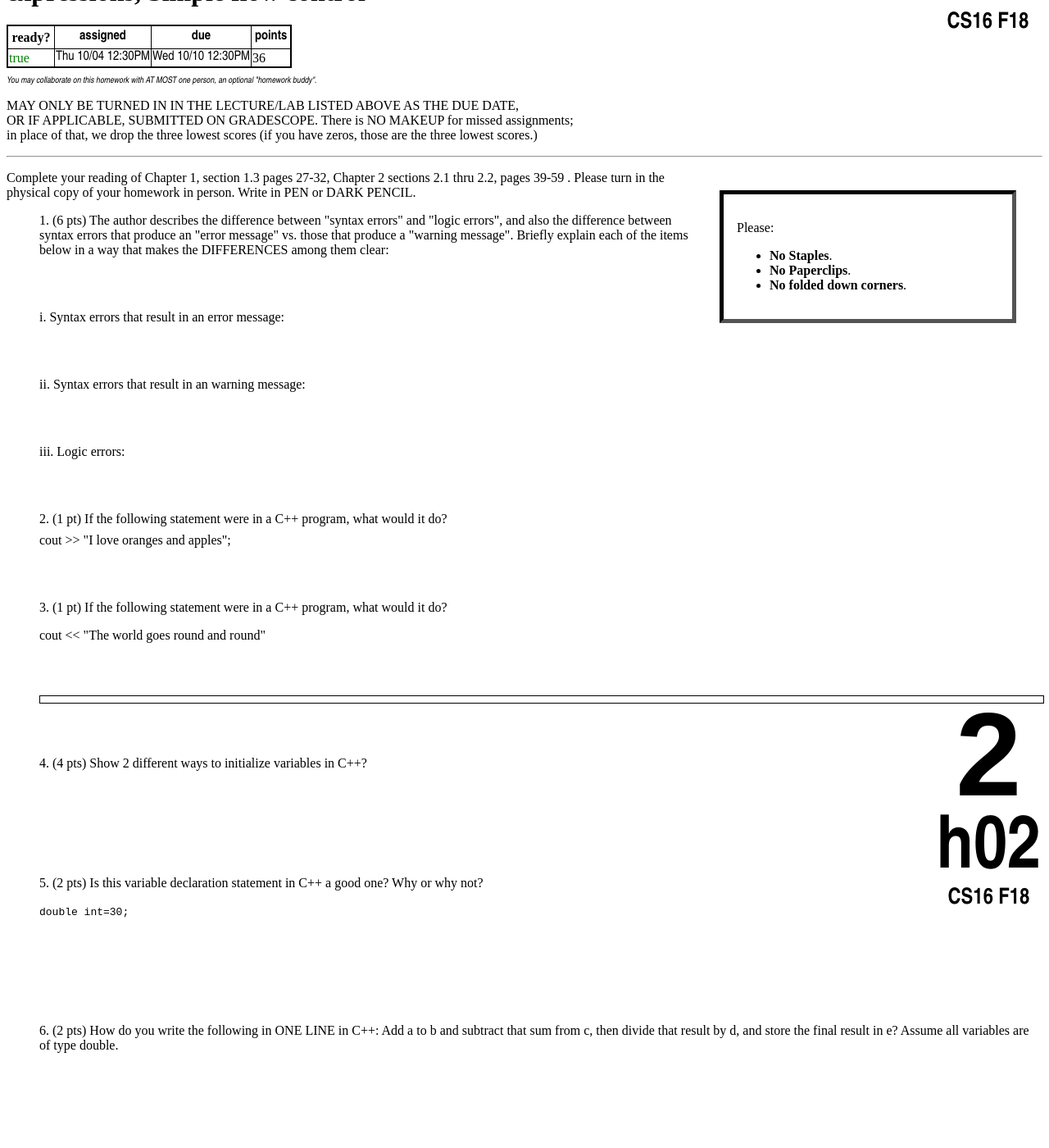
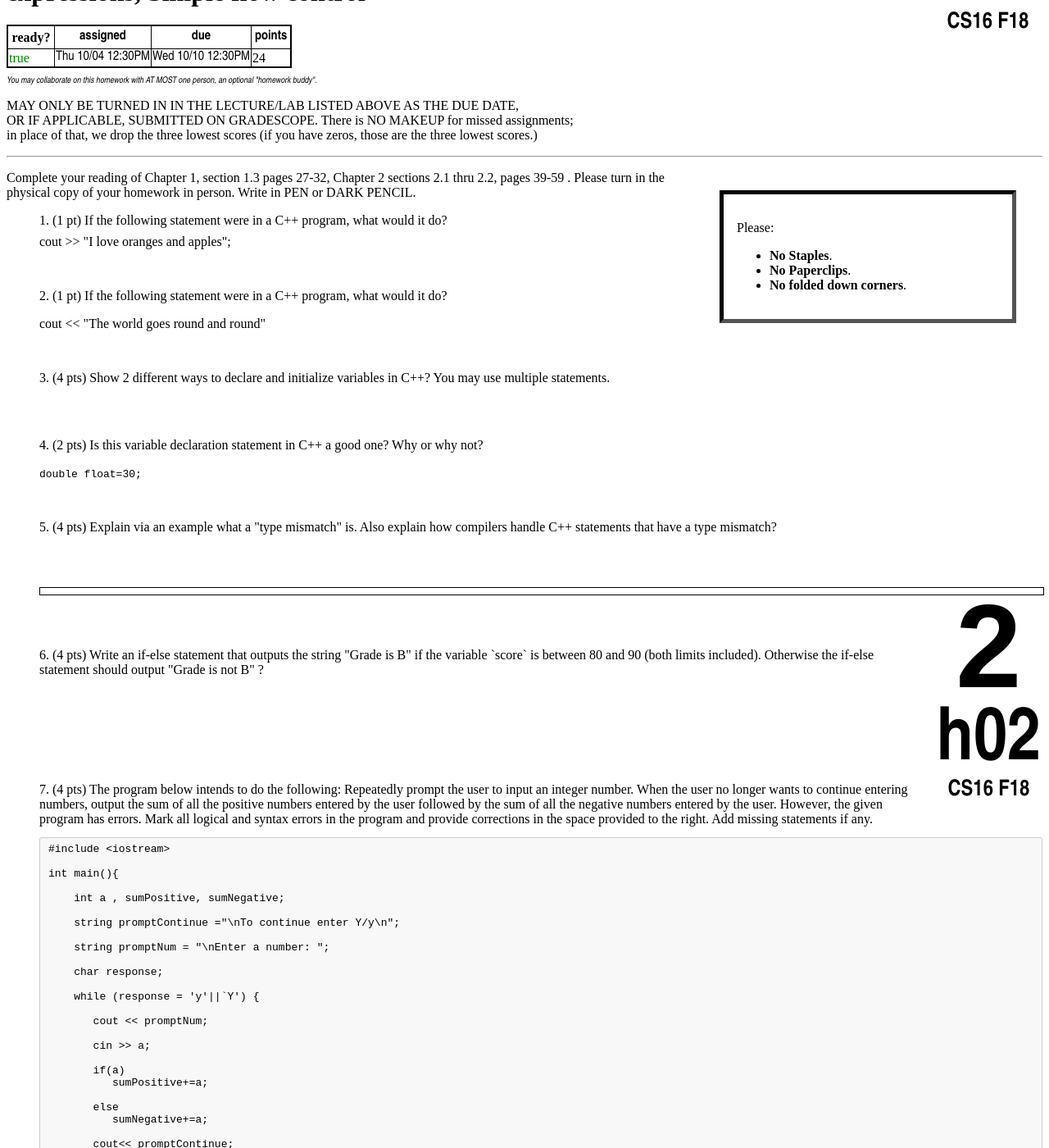
Before and after one commit to ucsb-cs16/w19, a Jekyll site: the page built from _hwk/h02.md, in a window 1280 px wide and 1400 px high, scrolled down 307 px. Shown: the whole window at 82% size. Built offline with Jekyll 4.4.1, drawn with Linux system fonts in a browser that asks for light colours; some of the changed text lies outside the part shown.

Commit message:
minor error in ic00

````diff
--- a/_hwk/h02.md
+++ b/_hwk/h02.md
@@ -9,60 +9,42 @@ due: 2018-10-10 12:30:00.00-7:00
 Complete your reading of Chapter 1, section 1.3 pages 27-32, Chapter 2 sections 2.1 thru 2.2, pages 39-59 . Please turn in the physical copy of your homework in person. Write in PEN or DARK PENCIL.
 
 <ol markdown="1">
-1. (6 pts) The author describes the difference between "syntax errors" and "logic errors", and also the difference between syntax errors that produce an "error message" vs. those that produce a "warning message".  Briefly explain each of the items below in a way that makes the DIFFERENCES among them clear:
-    <div style="margin-bottom:4em"></div>
-
-  i. Syntax errors that result in an error message:
-    <div style="margin-bottom:4em"></div>
-  ii. Syntax errors that result in an warning message:
-    <div style="margin-bottom:4em"></div>
-  iii. Logic errors:
-
-    <div style="margin-bottom:4em"></div>
-
-2.	(1 pt) If the following statement were in a C++ program, what would it do?
+1. (1 pt) If the following statement were in a C++ program, what would it do?
     <div style="margin-bottom:0.5em"></div>
 cout >> "I love oranges and apples";
 
+  <div style="margin-bottom:3em"></div>
+
+2.	(1 pt) If the following statement were in a C++ program, what would it do?
+  <div style="margin-bottom:1em"></div>
+cout << "The world goes round and round"
+  <div style="margin-bottom:3em"></div>
+
+3.  (4 pts) Show 2 different ways to declare and initialize variables in C++? You may use multiple statements.
   <div style="margin-bottom:4em"></div>
 
-3.	(1 pt) If the following statement were in a C++ program, what would it do?
-  <div style="margin-bottom:1em"></div>
-cout << "The world goes round and round"
+4.  (2 pts) Is this variable declaration statement in C++ a good one? Why or why not?
+<div markdown="1">
+`double float=30;`
+</div>
+  <div style="margin-bottom:3em"></div>
+
+
+5.  (4 pts) Explain via an example what a "type mismatch" is. Also explain how compilers handle C++ statements that have a type mismatch?
+
   <div style="margin-bottom:4em"></div>
 
-<div class="pagebreak"></div>
+ <div class="pagebreak"></div>
 <div style="margin-bottom:4em"></div>
-4.  (4 pts) Show 2 different ways to initialize variables in C++?
-  <div style="margin-bottom:8em"></div>
-
-5.  (2 pts) Is this variable declaration statement in C++ a good one? Why or why not?
-<div markdown="1">
-`double int=30;`
-</div>
-  <div style="margin-bottom:8em"></div>
-
-6.  (2 pts) How do you write the following in ONE LINE in C++: Add a to b and subtract that sum from c, then divide that result by d, and store the final result in e? Assume all variables are of type double.
-  <div style="margin-bottom:8em"></div>
+6.  (4 pts) Write an if-else statement that outputs the string "Grade is B" if the variable `score` is between 80 and 90 (both limits included). Otherwise the if-else statement should output "Grade is not B" ?
+<div style="margin-bottom:8em"></div>
 
 
-7.  (4 pts) Explain via an example what a "type mismatch" is. Also explain how compilers handle C++ statements that have a type mismatch?
 
-  <div style="margin-bottom:8em"></div>
 
-8.  (4 pts) What does the keyword 'auto' do for the programmer in the C++11 declaration:
-<div markdown="1">
-  `auto x = 2.73;`
-</div>
-<div style="margin-bottom:8em"></div>
 
-9. (4 pts) Write an if-else statement that outputs the string "Grade is B" if the variable `score` is between 80 and 90 (both limits included). Otherwise the if-else statement should output "Grade is not B" ?
-<div style="margin-bottom:8em"></div>
 
-<div class="pagebreak"></div>
-<div style="margin-bottom:4em"></div>
-
-10.  (4 pts) The program below intends to do the following: Repeatedly prompt the user to input an integer number. When the user no longer wants to continue entering numbers, output the sum of all the positive numbers entered by the user followed by the sum of all the negative numbers entered by the user. However, the given program has errors. Mark all logical and syntax errors in the program and provide corrections in the space provided to the right. Add missing statements if any.
+7.  (4 pts) The program below intends to do the following: Repeatedly prompt the user to input an integer number. When the user no longer wants to continue entering numbers, output the sum of all the positive numbers entered by the user followed by the sum of all the negative numbers entered by the user. However, the given program has errors. Mark all logical and syntax errors in the program and provide corrections in the space provided to the right. Add missing statements if any.
 
 <div markdown="1">
 ```
````
Also changed, not shown: other parts of _hwk/h02.md (+1 -8 lines).
